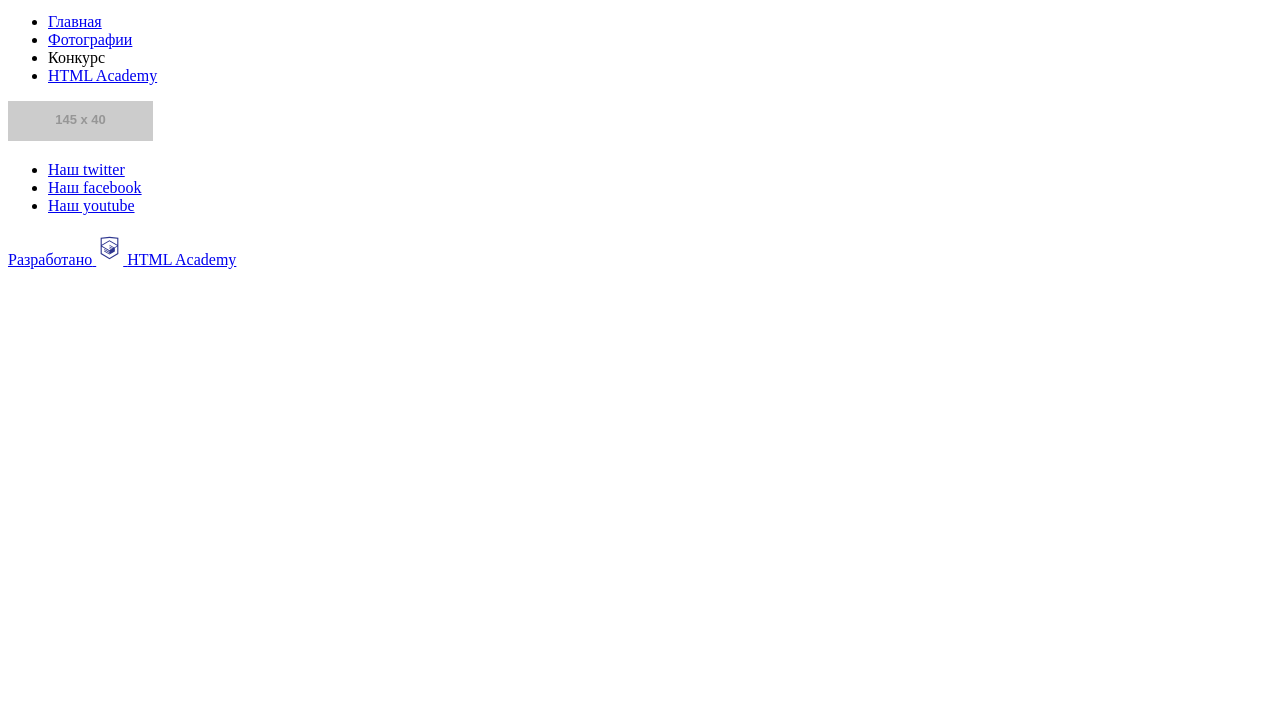
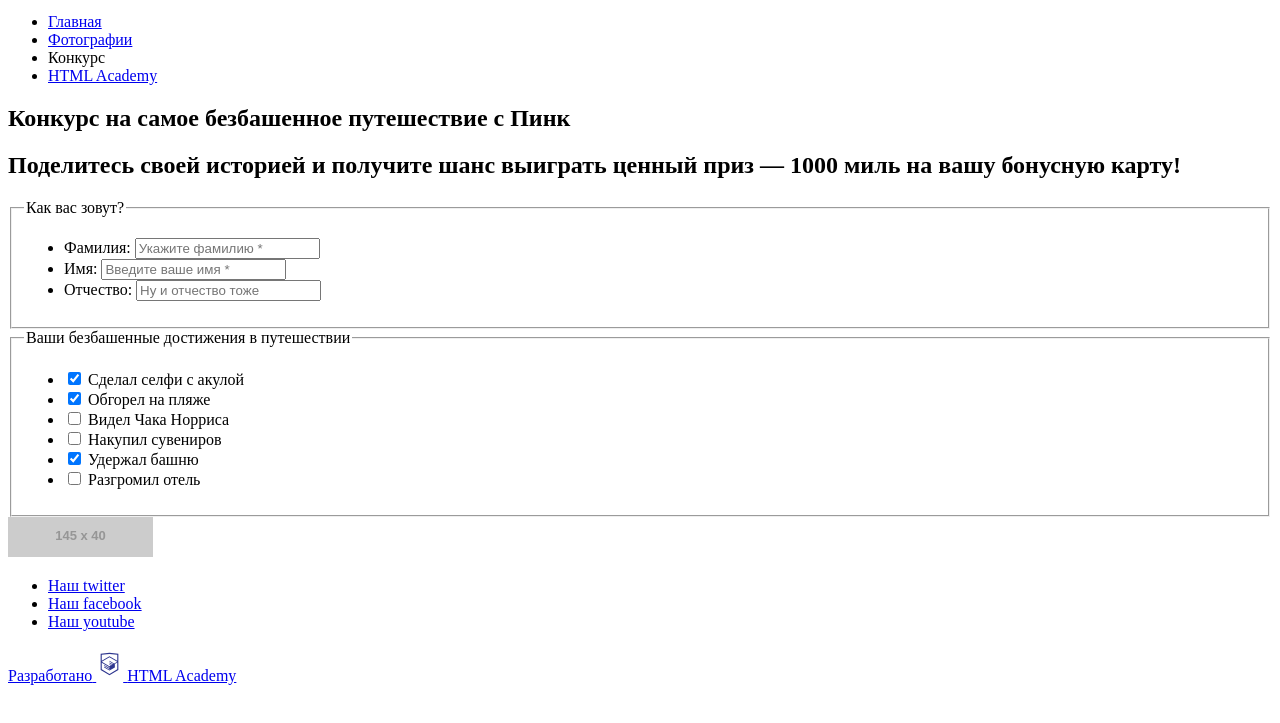
Before and after one commit to sFlcn/pink, a website: page source/form.html in a window 1280 px wide. Shown: the part 59-782 px from the top of the page. Drawn offline with Linux system fonts and the light colour scheme; placeholder pictures from the web are drawn by us.

Commit message:
Начало разметки формы (имя и достижения)

```diff
--- a/source/form.html
+++ b/source/form.html
@@ -33,7 +33,63 @@
     </header>
 
     <main class="page-main">
+      <section class="headline">
+        <h1 class="headline__title">Конкурс на самое безбашенное путешествие с Пинк</h1>
+      </section>
 
+      <section class="contest">
+        <div class="contest__wrapper">
+          <h2 class="contest__title">Поделитесь своей историей и получите шанс выиграть ценный приз — 1000 миль на вашу бонусную карту! <span class="contest__title-addition" hidden>Пожалуйста, заполните форму ниже:</span></h2>
+          <form class="contest__form form" action="https://echo.htmlacademy.ru" method="post">
+            <fieldset class="form__fieldset form__fieldset--name">
+              <legend class="form__legend form__legend--name">Как вас зовут?</legend>
+              <ul class="form__inputs">
+                <li class="form__input">
+                  <label class="form__label form__label--name" for="form__surname">Фамилия:</label>
+                  <input class="form__text-input" id="form__surname" type="text" name="form__surname" placeholder="Укажите фамилию *">
+                </li>
+                <li class="form__input">
+                  <label class="form__label form__label--name" for="form__first-name">Имя:</label>
+                  <input class="form__text-input" id="form__first-name" type="text" name="form__first-name" placeholder="Введите ваше имя *">
+                </li>
+                <li class="form__input">
+                  <label class="form__label form__label--name" for="form__patronymic">Отчество:</label>
+                  <input class="form__text-input" id="form__patronymic" type="text" name="form__patronymic" placeholder="Ну и отчество тоже">
+                </li>
+              </ul>
+            </fieldset>
+            <fieldset class="form__fieldset form__fieldset--achievements">
+              <legend class="form__legend form__legend--achievements">Ваши безбашенные достижения в путешествии</legend>
+              <ul class="form__inputs">
+                <li class="form__input">
+                  <input class="form__check-input" id="form__check--shark-selfie" type="checkbox" name="form__check--shark-selfie" checked>
+                  <label for="form__check--shark-selfie">Сделал селфи с акулой</label>
+                </li>
+                <li class="form__input">
+                  <input class="form__check-input" id="form__check--burn" type="checkbox" name="form__check--burn" checked>
+                  <label for="form__check--burn">Обгорел на пляже</label>
+                </li>
+                <li class="form__input">
+                  <input class="form__check-input" id="form__check--norris" type="checkbox" name="form__check--norris">
+                  <label for="form__check--norris">Видел Чака Норриса</label>
+                </li>
+                <li class="form__input">
+                  <input class="form__check-input" id="form__check--souvenirs" type="checkbox" name="form__check--souvenirs">
+                  <label for="form__check--souvenirs">Накупил сувениров</label>
+                </li>
+                <li class="form__input">
+                  <input class="form__check-input" id="form__check--tower" type="checkbox" name="form__check--tower" checked>
+                  <label for="form__check--tower">Удержал башню</label>
+                </li>
+                <li class="form__input">
+                  <input class="form__check-input" id="form__check--trashed-hotel" type="checkbox" name="form__check--trashed-hotel">
+                  <label for="form__check--trashed-hotel">Разгромил отель</label>
+                </li>
+              </ul>
+            </fieldset>
+          </form>
+        </div>
+      </section>
     </main>
 
     <footer class="page-footer">
```
